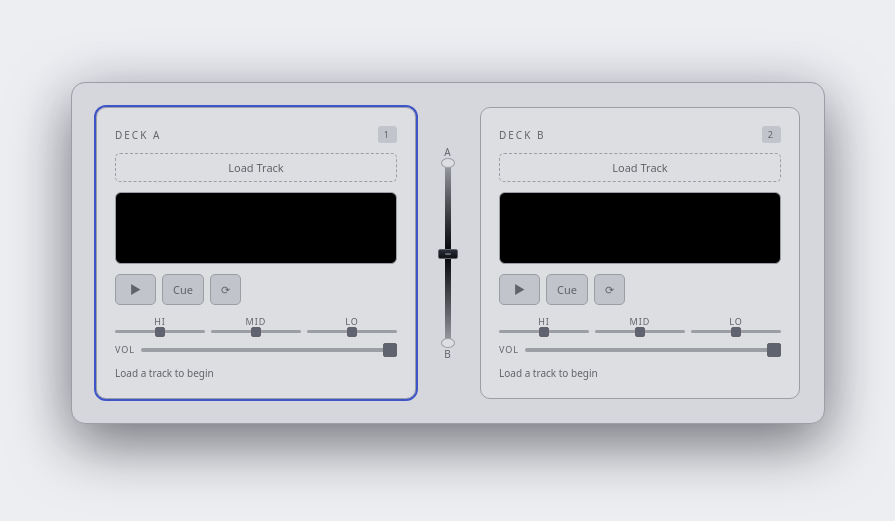
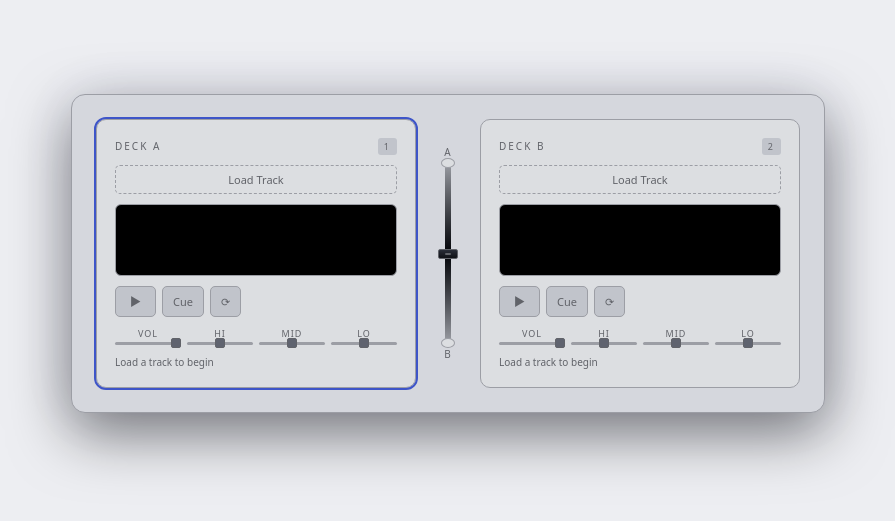
Before and after one commit to GeoDoo/dj-mixer, a website: page index.html in a window 1280 px wide. Shown: the part 147-668 px from the top of the page, without its empty margins (192-1087 px from the left). Drawn offline with Linux system fonts and the light colour scheme.

Commit message:
align faders: Vol joins eq-row, same flex layout

```diff
--- a/index.html
+++ b/index.html
@@ -19,11 +19,11 @@
       <button class="ctrl-btn-sm" id="loop-a" title="Loop">⟳</button>
     </div>
     <div class="eq-row">
+      <div class="eq-group"><label>Vol</label><input type="range" class="eq-fader" id="eq-a-vol" min="0" max="1" step="0.01" value="1"></div>
       <div class="eq-group"><label>Hi</label><input type="range" class="eq-fader" id="eq-a-hi" min="0" max="1" step="0.01" value="0.5"></div>
       <div class="eq-group"><label>Mid</label><input type="range" class="eq-fader" id="eq-a-mid" min="0" max="1" step="0.01" value="0.5"></div>
       <div class="eq-group"><label>Lo</label><input type="range" class="eq-fader" id="eq-a-lo" min="0" max="1" step="0.01" value="0.5"></div>
     </div>
-    <div class="ch-section"><label>Vol</label><input type="range" class="ch-fader" id="fader-a" min="0" max="1" step="0.01" value="1"></div>
     <div class="sub" id="info-a">Load a track to begin</div>
   </div>
   <div class="crossfader-section">
@@ -44,11 +44,11 @@
       <button class="ctrl-btn-sm" id="loop-b" title="Loop">⟳</button>
     </div>
     <div class="eq-row">
+      <div class="eq-group"><label>Vol</label><input type="range" class="eq-fader" id="eq-b-vol" min="0" max="1" step="0.01" value="1"></div>
       <div class="eq-group"><label>Hi</label><input type="range" class="eq-fader" id="eq-b-hi" min="0" max="1" step="0.01" value="0.5"></div>
       <div class="eq-group"><label>Mid</label><input type="range" class="eq-fader" id="eq-b-mid" min="0" max="1" step="0.01" value="0.5"></div>
       <div class="eq-group"><label>Lo</label><input type="range" class="eq-fader" id="eq-b-lo" min="0" max="1" step="0.01" value="0.5"></div>
     </div>
-    <div class="ch-section"><label>Vol</label><input type="range" class="ch-fader" id="fader-b" min="0" max="1" step="0.01" value="1"></div>
     <div class="sub" id="info-b">Load a track to begin</div>
   </div>
 </div>
@@ -186,10 +186,6 @@ const a=makeDeck('a','wave-a');
 const b=makeDeck('b','wave-b');
 
 /* ---- faders ---- */
-document.querySelectorAll('.ch-fader').forEach(f=>{
-  const deck=f.id.replace('fader-','');
-  f.oninput=()=>{deckParams[deck].vol=parseFloat(f.value);updateMix();};
-});
 document.querySelectorAll('.eq-fader').forEach(f=>{
   const deck=f.id.replace('eq-','')[0], param=f.id.replace('eq-','').slice(2);
   f.oninput=()=>{deckParams[deck][param]=parseFloat(f.value);updateMix();};
--- a/styles.css
+++ b/styles.css
@@ -108,9 +108,3 @@ canvas{display:block;width:100%;height:72px;border-radius:6px;background:oklch(0
 }
 .file-label:hover{border-color:var(--accent);color:var(--ink)}
 input[type=file]{display:none}
-.ch-section{display:flex;align-items:center;gap:6px}
-.ch-section label{font-size:9px;text-transform:uppercase;letter-spacing:1px;color:var(--muted);min-width:20px}
-.ch-fader{-webkit-appearance:none;appearance:none;flex:1;height:4px;background:var(--border);border-radius:2px;outline:none;cursor:pointer}
-.ch-fader::-webkit-slider-thumb{-webkit-appearance:none;width:14px;height:14px;border-radius:2px;background:oklch(0.50 0.02 270);border:1px solid var(--muted);cursor:pointer}
-.ch-fader::-webkit-slider-thumb:hover{background:oklch(0.60 0.02 270);border-color:var(--accent)}
-.ch-fader::-moz-range-thumb{width:14px;height:14px;border-radius:2px;background:oklch(0.50 0.02 270);border:1px solid var(--muted);cursor:pointer}
```
Also changed, not shown: 1 other file.
